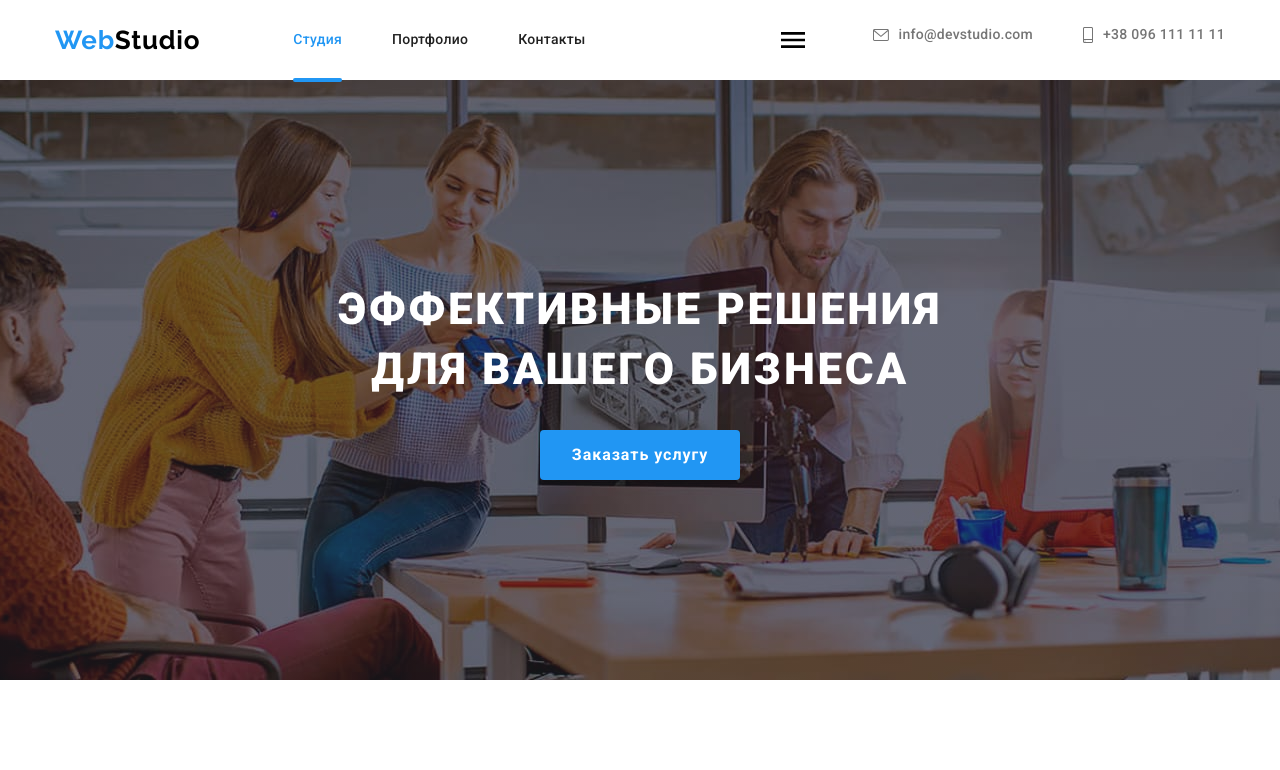
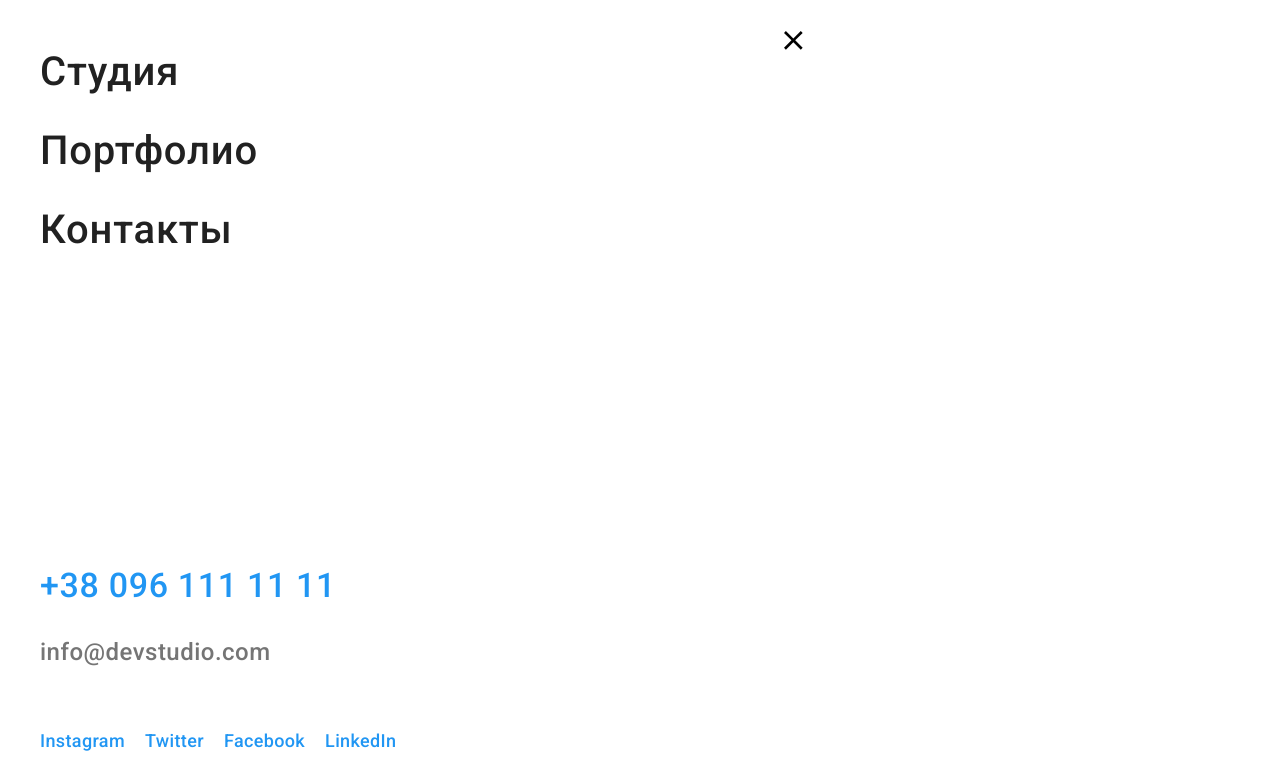
Before and after one commit to KmLuzhna/goit-markup-hw-08, a plain HTML site: page index.html in a window 1280 px wide. Both pictures are taken after a click on the button 793 px from the left and 39 px from the top of the page. Shown: the top 770 px of the page. Drawn offline with nearby package versions, Linux system fonts and the light colour scheme.

Commit message:
Оформлення меню

```diff
--- a/index.html
+++ b/index.html
@@ -26,12 +26,30 @@
                     <li class="site-nav__item"><a class="site-nav__link" href="./portfolio.html">Портфолио</a></li>
                     <li class="site-nav__item"><a class="site-nav__link" href="#">Контакты</a></li>
                 </ul>
-                <button type="button" class="menu__button is-open" data-menu-button>
+                <button type="button" class="menu__button is-open" aria-expanded="false" aria-controls="menu-container" data-menu-button>
                     <svg width="40px" height="40px" aria-label="Переключатель мобильного меню">
-                        <use class="icon__menu" href="./images/symbol-defs.svg#menu_40px"></use>
-                        <use class="icon__close" href="./images/symbol-defs.svg#close_40px"></use>
+                        <use class="icon__close" href="./images/symbol-defs.svg#menu_40px"></use>
+                        <use class="icon__menu" href="./images/symbol-defs.svg#close_40px"></use>
                     </svg>
                 </button>
+                <!--Mobile-menu-->
+                <div class="menu-container" id="menu-container" data-menu>
+                    <ul class="mob-menu">
+                        <li class="mob-menu__item"><a class="mob-menu__link" href="#">Студия</a></li>
+                        <li class="mob-menu__item"><a class="mob-menu__link" href="./portfolio.html">Портфолио</a></li>
+                        <li class="mob-menu__item"><a class="mob-menu__link" href="#">Контакты</a></li>
+                    </ul>
+                    <div class="mob-menu">
+                        <p class="mob__tel">+38 096 111 11 11</p>
+                        <p class="mob__mail">info@devstudio.com</p>
+                        <ul class="mob-social">
+                            <li class="mob-social__item"><a class="mob-social__link" href="#">Instagram</a></li>
+                            <li class="mob-social__item"><a class="mob-social__link" href="#">Twitter</a></li>
+                            <li class="mob-social__item"><a class="mob-social__link" href="#">Facebook</a></li>
+                            <li class="mob-social__item"><a class="mob-social__link" href="#">LinkedIn</a></li>
+                        </ul>
+                    </div>
+                </div>
             </nav>
             <ul class="auth-nav">
                 <li class="auth-nav__item">
--- a/js/menu.js
+++ b/js/menu.js
@@ -1,14 +1,14 @@
 (() => {
     const menuBtnRef = document.querySelector("[data-menu-button]");
-    /*const mobileMenuRef = document.querySelector("[data-menu]");*/
+    const mobileMenuRef = document.querySelector("[data-menu]");
 
     menuBtnRef.addEventListener("click", () => {
-      /*const expanded =
-        menuBtnRef.getAttribute("aria-expanded") === "true" || false;*/
+      const expanded =
+        menuBtnRef.getAttribute("aria-expanded") === "true" || false;
 
       menuBtnRef.classList.toggle("is-open");
-     /* menuBtnRef.setAttribute("aria-expanded", !expanded);
+      menuBtnRef.setAttribute("aria-expanded", !expanded);
 
-      mobileMenuRef.classList.toggle("is-open");*/
+      mobileMenuRef.classList.toggle("is-open");
     });
   })();
--- /dev/null
+++ b/sass/components/_mobile-menu.scss
@@ -0,0 +1,88 @@
+.menu__button {
+    display: inline-flex;
+    margin: 0;
+    padding: 0;
+    border: none;
+    background-color: transparent;
+    z-index: 3;
+
+    /*@include for-tablet {
+      display: none;
+    }*/
+  }
+  .icon__close {
+    display: none;
+  }
+  .is-open .icon__close {
+    display: block;
+  }
+  .is-open .icon__menu {
+    display: none;
+  }
+
+  .menu-container {
+    display: none;
+    position: absolute;
+    top: 0;
+    left: 0;
+    width: 100%;
+
+
+    padding-top: 48px;
+    padding-bottom: 48px;
+    padding-left: 40px;
+
+    background-color: var(--primary-white-color);
+
+    &.is-open{
+      display: block;
+      display: flex;
+      flex-direction: column;
+      justify-content: space-between;
+      position: fixed;
+      height: 100%;
+    }
+  }
+
+  .mob-menu__item {
+    &:not(:last-child) {
+        margin-bottom: 32px;
+    }
+  }
+  .mob-menu__link {
+    font-weight: 500;
+    @include text-size(40px, 1.175, $spacing: 0.02em);
+    color: var(--title-color);
+    text-decoration-line: none;
+    @include animation(color);
+    z-index: 1;
+
+    &:hover,
+    &:focus {
+    color: var(--accent-color);
+  }
+  }
+  .mob__tel {
+    font-weight: 500;
+    @include text-size(34px, 1.176, $spacing: 0.02em);
+    color: var(--accent-color);
+  }
+  .mob__mail {
+    font-weight: 500;
+    @include text-size(24px, 1.167, $spacing: 0.02em);
+    margin-top: 32px;
+  }
+  .mob-social {
+      display: flex;
+      flex-wrap: wrap;
+      margin-top: 64px;
+      &__item:not(:last-child) {
+        margin-right: 20px;
+      }
+  }
+  .mob-social__link {
+    font-weight: 500;
+    @include text-size(18px, 1.222, $spacing: 0.02em);
+    color: var(--accent-color);
+    text-decoration-line: none;
+  }
--- a/sass/components/_page-header.scss
+++ b/sass/components/_page-header.scss
@@ -1,4 +1,6 @@
-
+.page-header {
+  position: relative;
+}
 .nav {
   @include for-tablet {
     display: flex;
@@ -11,6 +13,10 @@
   .main-nav {
     display: flex;
     align-items: center;
+
+    @media screen and (max-width: 767px) {
+      justify-content: space-between;
+    }
   }
 
   .site-nav {
@@ -138,24 +144,3 @@
       margin-right: 10px;
     }
   }
-  /*MENU*/
-  .menu__button {
-    display: inline-flex;
-    margin: 0;
-    padding: 0;
-    border: none;
-    background-color: transparent;
-
-    /*@include for-tablet {
-      display: none;
-    }*/
-  }
-  .icon__close {
-    display: none;
-  }
-  .is-open .icon__close {
-    display: block;
-  }
-  .is-open .icon__menu {
-    display: none;
-  }
--- a/sass/main.scss
+++ b/sass/main.scss
@@ -17,4 +17,5 @@
 @import './components/projects';
 @import './components/modal-open-and-close';
 @import './components/modal-form-inputs';
-@import './components/modal-checkbox-and-button'
+@import './components/modal-checkbox-and-button';
+@import './components/mobile-menu'
```
Also changed, not shown: css/main.css, css/main.min.css, 2 other files.
